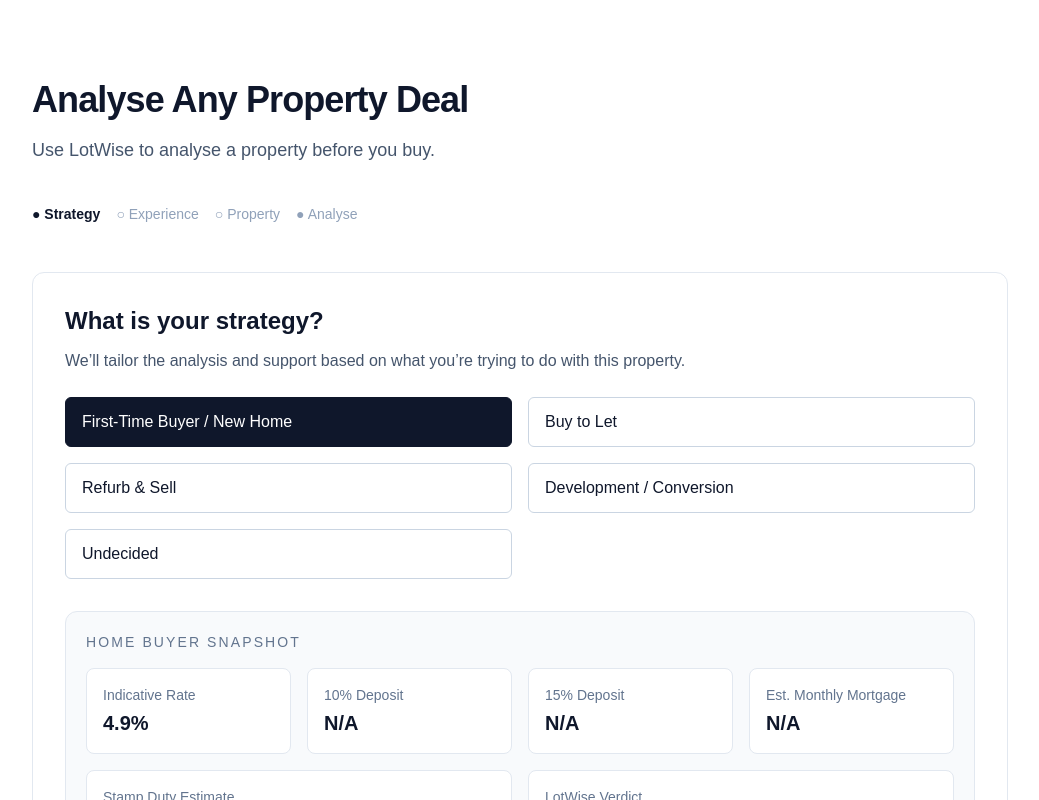
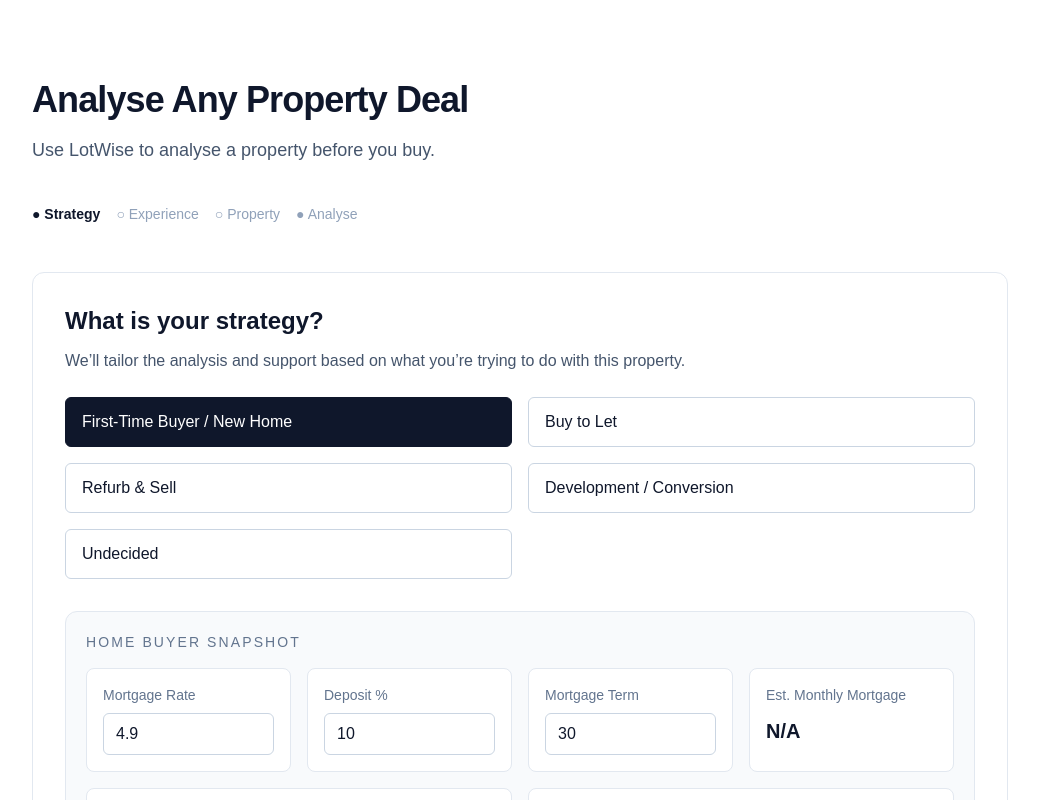
Before and after one commit to LotWise/lotwise, a Next.js app in the folder apps/web/: page /analyse in a window 1280 px wide. Both pictures are taken after a click on the button "First-Time Buyer / New Home". Shown: the top 800 px of the page, without its empty margins (120-1159 px from the left). Built offline with nearby package versions, Linux system fonts and the light colour scheme.

Commit message:
feat: add editable assumptions to buyer and investor analysis.tsx

```diff
--- a/apps/web/src/app/analyse/page.tsx
+++ b/apps/web/src/app/analyse/page.tsx
@@ -40,6 +40,12 @@ export default function AnalysePage() {
   const [propertyError, setPropertyError] = useState("");
   const [extractedProperty, setExtractedProperty] =
     useState<ExtractedProperty | null>(null);
+
+  const [manualRent, setManualRent] = useState("");
+  const [manualRefurb, setManualRefurb] = useState("");
+  const [depositPercent, setDepositPercent] = useState(10);
+  const [mortgageRate, setMortgageRate] = useState(4.9);
+  const [mortgageTerm, setMortgageTerm] = useState(30);
 
   useEffect(() => {
     if (typeof window === "undefined") return;
@@ -161,7 +167,14 @@ export default function AnalysePage() {
     return Number.isNaN(parsed) ? 0 : parsed;
   }, [extractedProperty]);
 
-  const estimatedMonthlyRent = useMemo(() => {
+  const numericPrice = useMemo(() => {
+    const raw = extractedProperty?.price;
+    const parsed =
+      typeof raw === "number" ? raw : Number(String(raw ?? "").replace(/,/g, ""));
+    return Number.isNaN(parsed) ? 0 : parsed;
+  }, [extractedProperty]);
+
+  const suggestedMonthlyRent = useMemo(() => {
     if (!bedroomCount) return 0;
     if (bedroomCount === 1) return 1100;
     if (bedroomCount === 2) return 1400;
@@ -170,19 +183,24 @@ export default function AnalysePage() {
     return 0;
   }, [bedroomCount]);
 
-  const annualRent = estimatedMonthlyRent * 12;
+  const monthlyRent = useMemo(() => {
+    const manual = Number(manualRent);
+    if (!Number.isNaN(manual) && manual > 0) return manual;
+    return suggestedMonthlyRent;
+  }, [manualRent, suggestedMonthlyRent]);
 
-  const numericPrice = useMemo(() => {
-    const raw = extractedProperty?.price;
-    const parsed =
-      typeof raw === "number" ? raw : Number(String(raw ?? "").replace(/,/g, ""));
-    return Number.isNaN(parsed) ? 0 : parsed;
-  }, [extractedProperty]);
+  const annualRent = monthlyRent * 12;
 
   const grossYield = useMemo(() => {
     if (!numericPrice || !annualRent) return 0;
     return (annualRent / numericPrice) * 100;
   }, [annualRent, numericPrice]);
+
+  const refurbEstimate = useMemo(() => {
+    const manual = Number(manualRefurb);
+    if (!Number.isNaN(manual) && manual >= 0) return manual;
+    return 0;
+  }, [manualRefurb]);
 
   const yieldLabel =
     grossYield >= 7
@@ -193,24 +211,26 @@ export default function AnalysePage() {
       ? "Low"
       : "Unavailable";
 
-  const deposit10 = numericPrice ? numericPrice * 0.1 : 0;
-  const deposit15 = numericPrice ? numericPrice * 0.15 : 0;
-  const deposit20 = numericPrice ? numericPrice * 0.2 : 0;
-  const mortgageNeeded90 = numericPrice ? numericPrice - deposit10 : 0;
+  const depositAmount = useMemo(() => {
+    if (!numericPrice) return 0;
+    return numericPrice * (depositPercent / 100);
+  }, [numericPrice, depositPercent]);
 
-  const indicativeRate = 4.9;
+  const mortgageNeeded = useMemo(() => {
+    if (!numericPrice) return 0;
+    return numericPrice - depositAmount;
+  }, [numericPrice, depositAmount]);
 
   const estimatedMonthlyMortgage = useMemo(() => {
-    if (!mortgageNeeded90) return 0;
-    const monthlyRate = indicativeRate / 100 / 12;
-    const months = 30 * 12;
+    if (!mortgageNeeded || !mortgageRate || !mortgageTerm) return 0;
+    const monthlyRate = mortgageRate / 100 / 12;
+    const months = mortgageTerm * 12;
     const payment =
-      (mortgageNeeded90 * monthlyRate) /
+      (mortgageNeeded * monthlyRate) /
       (1 - Math.pow(1 + monthlyRate, -months));
     return Number.isFinite(payment) ? payment : 0;
-  }, [mortgageNeeded90]);
+  }, [mortgageNeeded, mortgageRate, mortgageTerm]);
 
-  // Very simplified placeholder SDLT logic for prototype purposes
   const stampDutyEstimate = useMemo(() => {
     if (!numericPrice) return 0;
 
@@ -370,31 +390,49 @@ export default function AnalysePage() {
 
                   <div className="mt-4 grid gap-4 md:grid-cols-2 lg:grid-cols-4">
                     <div className="rounded-lg border border-slate-200 bg-white p-4">
-                      <p className="text-sm text-slate-500">Indicative Rate</p>
-                      <p className="mt-1 text-xl font-semibold text-slate-900">
-                        {indicativeRate.toFixed(1)}%
-                      </p>
+                      <p className="text-sm text-slate-500">Mortgage Rate</p>
+                      <input
+                        type="number"
+                        step="0.1"
+                        value={mortgageRate}
+                        onChange={(e) =>
+                          setMortgageRate(Number(e.target.value) || 0)
+                        }
+                        className="mt-2 w-full rounded-md border border-slate-300 px-3 py-2"
+                      />
                     </div>
 
                     <div className="rounded-lg border border-slate-200 bg-white p-4">
-                      <p className="text-sm text-slate-500">10% Deposit</p>
-                      <p className="mt-1 text-xl font-semibold text-slate-900">
-                        {deposit10 ? formatPrice(deposit10) : "N/A"}
-                      </p>
+                      <p className="text-sm text-slate-500">Deposit %</p>
+                      <input
+                        type="number"
+                        step="1"
+                        value={depositPercent}
+                        onChange={(e) =>
+                          setDepositPercent(Number(e.target.value) || 0)
+                        }
+                        className="mt-2 w-full rounded-md border border-slate-300 px-3 py-2"
+                      />
                     </div>
 
                     <div className="rounded-lg border border-slate-200 bg-white p-4">
-                      <p className="text-sm text-slate-500">15% Deposit</p>
-                      <p className="mt-1 text-xl font-semibold text-slate-900">
-                        {deposit15 ? formatPrice(deposit15) : "N/A"}
-                      </p>
+                      <p className="text-sm text-slate-500">Mortgage Term</p>
+                      <input
+                        type="number"
+                        step="1"
+                        value={mortgageTerm}
+                        onChange={(e) =>
+                          setMortgageTerm(Number(e.target.value) || 0)
+                        }
+                        className="mt-2 w-full rounded-md border border-slate-300 px-3 py-2"
+                      />
                     </div>
 
                     <div className="rounded-lg border border-slate-200 bg-white p-4">
                       <p className="text-sm text-slate-500">
                         Est. Monthly Mortgage
                       </p>
-                      <p className="mt-1 text-xl font-semibold text-slate-900">
+                      <p className="mt-3 text-xl font-semibold text-slate-900">
                         {estimatedMonthlyMortgage
                           ? `${formatPrice(estimatedMonthlyMortgage)}/mo`
                           : "N/A"}
@@ -404,30 +442,25 @@ export default function AnalysePage() {
 
                   <div className="mt-4 grid gap-4 md:grid-cols-2">
                     <div className="rounded-lg border border-slate-200 bg-white p-4">
+                      <p className="text-sm text-slate-500">Deposit Amount</p>
+                      <p className="mt-1 text-xl font-semibold text-slate-900">
+                        {formatPrice(depositAmount)}
+                      </p>
+                    </div>
+
+                    <div className="rounded-lg border border-slate-200 bg-white p-4">
                       <p className="text-sm text-slate-500">Stamp Duty Estimate</p>
                       <p className="mt-1 text-xl font-semibold text-slate-900">
                         {formatPrice(stampDutyEstimate)}
                       </p>
                     </div>
-
-                    <div className="rounded-lg border border-slate-200 bg-white p-4">
-                      <p className="text-sm text-slate-500">LotWise Verdict</p>
-                      <p className="mt-1 text-xl font-semibold text-slate-900">
-                        {homeBuyerVerdict}
-                      </p>
-                    </div>
                   </div>
 
                   <div className="mt-4 rounded-lg border border-slate-200 bg-white p-4">
-                    <p className="text-sm text-slate-500">
-                      Recommended next steps
+                    <p className="text-sm text-slate-500">LotWise Verdict</p>
+                    <p className="mt-1 text-xl font-semibold text-slate-900">
+                      {homeBuyerVerdict}
                     </p>
-                    <ul className="mt-3 space-y-2 text-sm text-slate-700">
-                      <li>• Speak to a mortgage broker about affordability</li>
-                      <li>• Instruct a solicitor when ready to proceed</li>
-                      <li>• Book a survey before committing</li>
-                      <li>• Get renovation quotes if works are needed</li>
-                    </ul>
                   </div>
                 </div>
               )}
@@ -440,32 +473,56 @@ export default function AnalysePage() {
 
                   <div className="mt-4 grid gap-4 md:grid-cols-2 lg:grid-cols-4">
                     <div className="rounded-lg border border-slate-200 bg-white p-4">
-                      <p className="text-sm text-slate-500">Estimated Rent</p>
-                      <p className="mt-1 text-xl font-semibold text-slate-900">
-                        {estimatedMonthlyRent
-                          ? `${formatPrice(estimatedMonthlyRent)}/mo`
-                          : "N/A"}
-                      </p>
+                      <p className="text-sm text-slate-500">Monthly Rent</p>
+                      <input
+                        type="number"
+                        step="50"
+                        value={manualRent}
+                        onChange={(e) => setManualRent(e.target.value)}
+                        placeholder={String(suggestedMonthlyRent || "")}
+                        className="mt-2 w-full rounded-md border border-slate-300 px-3 py-2"
+                      />
+                    </div>
+
+                    <div className="rounded-lg border border-slate-200 bg-white p-4">
+                      <p className="text-sm text-slate-500">Refurb Estimate</p>
+                      <input
+                        type="number"
+                        step="1000"
+                        value={manualRefurb}
+                        onChange={(e) => setManualRefurb(e.target.value)}
+                        placeholder="0"
+                        className="mt-2 w-full rounded-md border border-slate-300 px-3 py-2"
+                      />
                     </div>
 
                     <div className="rounded-lg border border-slate-200 bg-white p-4">
                       <p className="text-sm text-slate-500">Annual Rent</p>
-                      <p className="mt-1 text-xl font-semibold text-slate-900">
+                      <p className="mt-3 text-xl font-semibold text-slate-900">
                         {annualRent ? formatPrice(annualRent) : "N/A"}
                       </p>
                     </div>
 
                     <div className="rounded-lg border border-slate-200 bg-white p-4">
                       <p className="text-sm text-slate-500">Gross Yield</p>
+                      <p className="mt-3 text-xl font-semibold text-slate-900">
+                        {grossYield ? `${grossYield.toFixed(1)}%` : "N/A"}
+                      </p>
+                    </div>
+                  </div>
+
+                  <div className="mt-4 grid gap-4 md:grid-cols-2">
+                    <div className="rounded-lg border border-slate-200 bg-white p-4">
+                      <p className="text-sm text-slate-500">Yield Rating</p>
                       <p className="mt-1 text-xl font-semibold text-slate-900">
-                        {grossYield ? `${grossYield.toFixed(1)}%` : "N/A"}
+                        {yieldLabel}
                       </p>
                     </div>
 
                     <div className="rounded-lg border border-slate-200 bg-white p-4">
-                      <p className="text-sm text-slate-500">Yield Rating</p>
+                      <p className="text-sm text-slate-500">Refurb Cost</p>
                       <p className="mt-1 text-xl font-semibold text-slate-900">
-                        {yieldLabel}
+                        {refurbEstimate ? formatPrice(refurbEstimate) : "N/A"}
                       </p>
                     </div>
                   </div>
@@ -725,10 +782,10 @@ export default function AnalysePage() {
 
                     <div className="mt-4 grid gap-4 md:grid-cols-2 lg:grid-cols-4">
                       <div className="rounded-lg border border-slate-200 bg-slate-50 p-4">
-                        <p className="text-sm text-slate-500">Estimated Rent</p>
+                        <p className="text-sm text-slate-500">Monthly Rent</p>
                         <p className="mt-1 text-xl font-semibold text-slate-900">
-                          {estimatedMonthlyRent
-                            ? `${formatPrice(estimatedMonthlyRent)}/mo`
+                          {monthlyRent
+                            ? `${formatPrice(monthlyRent)}/mo`
                             : "N/A"}
                         </p>
                       </div>
@@ -748,9 +805,9 @@ export default function AnalysePage() {
                       </div>
 
                       <div className="rounded-lg border border-slate-200 bg-slate-50 p-4">
-                        <p className="text-sm text-slate-500">Yield Rating</p>
+                        <p className="text-sm text-slate-500">Refurb Cost</p>
                         <p className="mt-1 text-xl font-semibold text-slate-900">
-                          {yieldLabel}
+                          {refurbEstimate ? formatPrice(refurbEstimate) : "N/A"}
                         </p>
                       </div>
                     </div>
@@ -772,23 +829,23 @@ export default function AnalysePage() {
 
                     <div className="mt-4 grid gap-4 md:grid-cols-2 lg:grid-cols-4">
                       <div className="rounded-lg border border-slate-200 bg-slate-50 p-4">
-                        <p className="text-sm text-slate-500">Indicative Rate</p>
+                        <p className="text-sm text-slate-500">Mortgage Rate</p>
                         <p className="mt-1 text-xl font-semibold text-slate-900">
-                          {indicativeRate.toFixed(1)}%
+                          {mortgageRate.toFixed(1)}%
                         </p>
                       </div>
 
                       <div className="rounded-lg border border-slate-200 bg-slate-50 p-4">
-                        <p className="text-sm text-slate-500">10% Deposit</p>
+                        <p className="text-sm text-slate-500">Deposit</p>
                         <p className="mt-1 text-xl font-semibold text-slate-900">
-                          {deposit10 ? formatPrice(deposit10) : "N/A"}
+                          {formatPrice(depositAmount)}
                         </p>
                       </div>
 
                       <div className="rounded-lg border border-slate-200 bg-slate-50 p-4">
-                        <p className="text-sm text-slate-500">20% Deposit</p>
+                        <p className="text-sm text-slate-500">Stamp Duty</p>
                         <p className="mt-1 text-xl font-semibold text-slate-900">
-                          {deposit20 ? formatPrice(deposit20) : "N/A"}
+                          {formatPrice(stampDutyEstimate)}
                         </p>
                       </div>
 
@@ -804,32 +861,11 @@ export default function AnalysePage() {
                       </div>
                     </div>
 
-                    <div className="mt-4 grid gap-4 md:grid-cols-2">
-                      <div className="rounded-lg border border-slate-200 bg-slate-50 p-4">
-                        <p className="text-sm text-slate-500">Stamp Duty Estimate</p>
-                        <p className="mt-1 text-xl font-semibold text-slate-900">
-                          {formatPrice(stampDutyEstimate)}
-                        </p>
-                      </div>
-
-                      <div className="rounded-lg border border-slate-200 bg-slate-50 p-4">
-                        <p className="text-sm text-slate-500">LotWise Verdict</p>
-                        <p className="mt-1 text-xl font-semibold text-slate-900">
-                          {homeBuyerVerdict}
-                        </p>
-                      </div>
-                    </div>
-
                     <div className="mt-4 rounded-lg border border-slate-200 bg-slate-50 p-4">
-                      <p className="text-sm text-slate-500">
-                        Recommended next steps
+                      <p className="text-sm text-slate-500">LotWise Verdict</p>
+                      <p className="mt-1 text-xl font-semibold text-slate-900">
+                        {homeBuyerVerdict}
                       </p>
-                      <ul className="mt-3 space-y-2 text-sm text-slate-700">
-                        <li>• Speak to a mortgage broker about affordability</li>
-                        <li>• Instruct a solicitor when ready to proceed</li>
-                        <li>• Book a survey before committing</li>
-                        <li>• Get renovation quotes if works are needed</li>
-                      </ul>
                     </div>
                   </div>
                 )}
```
